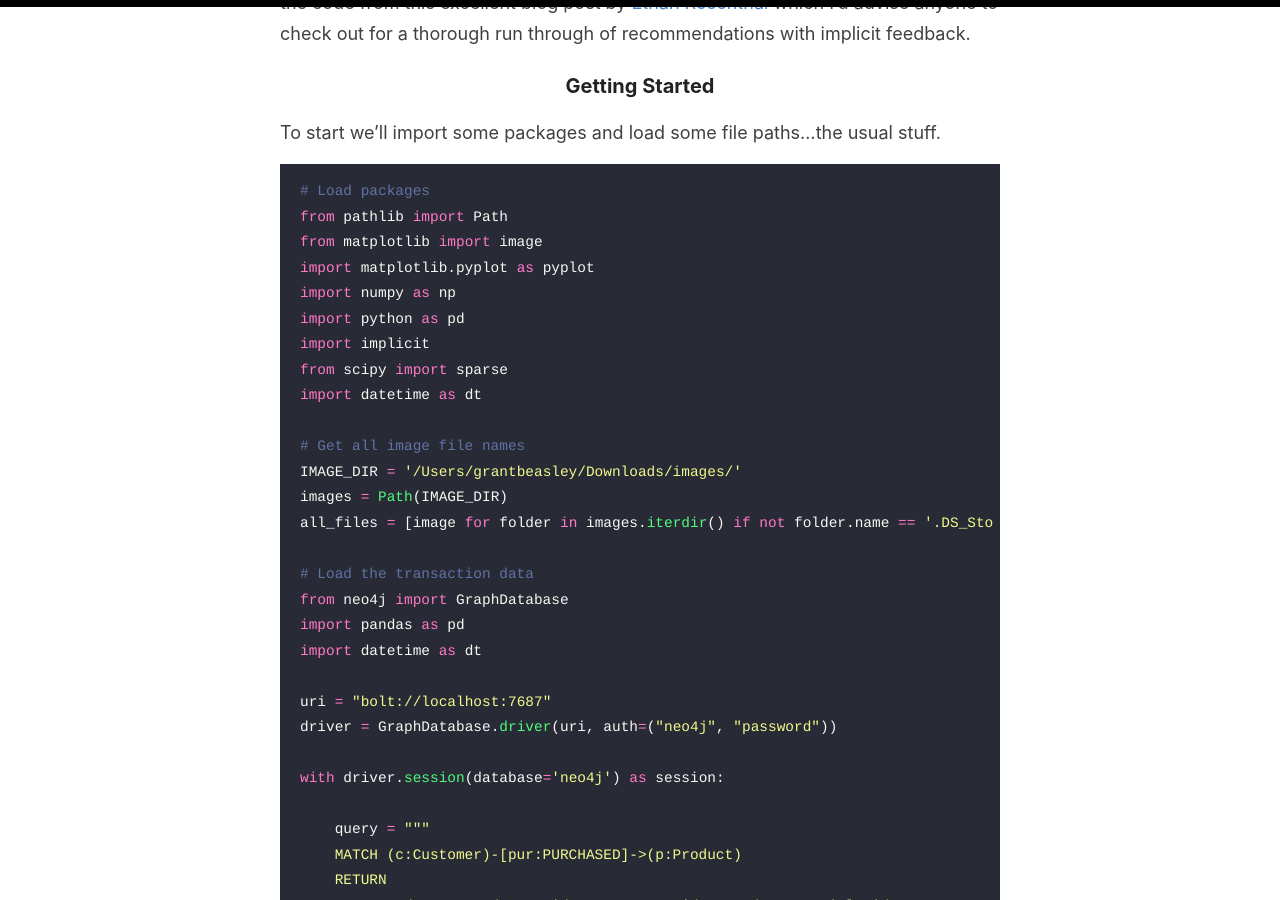
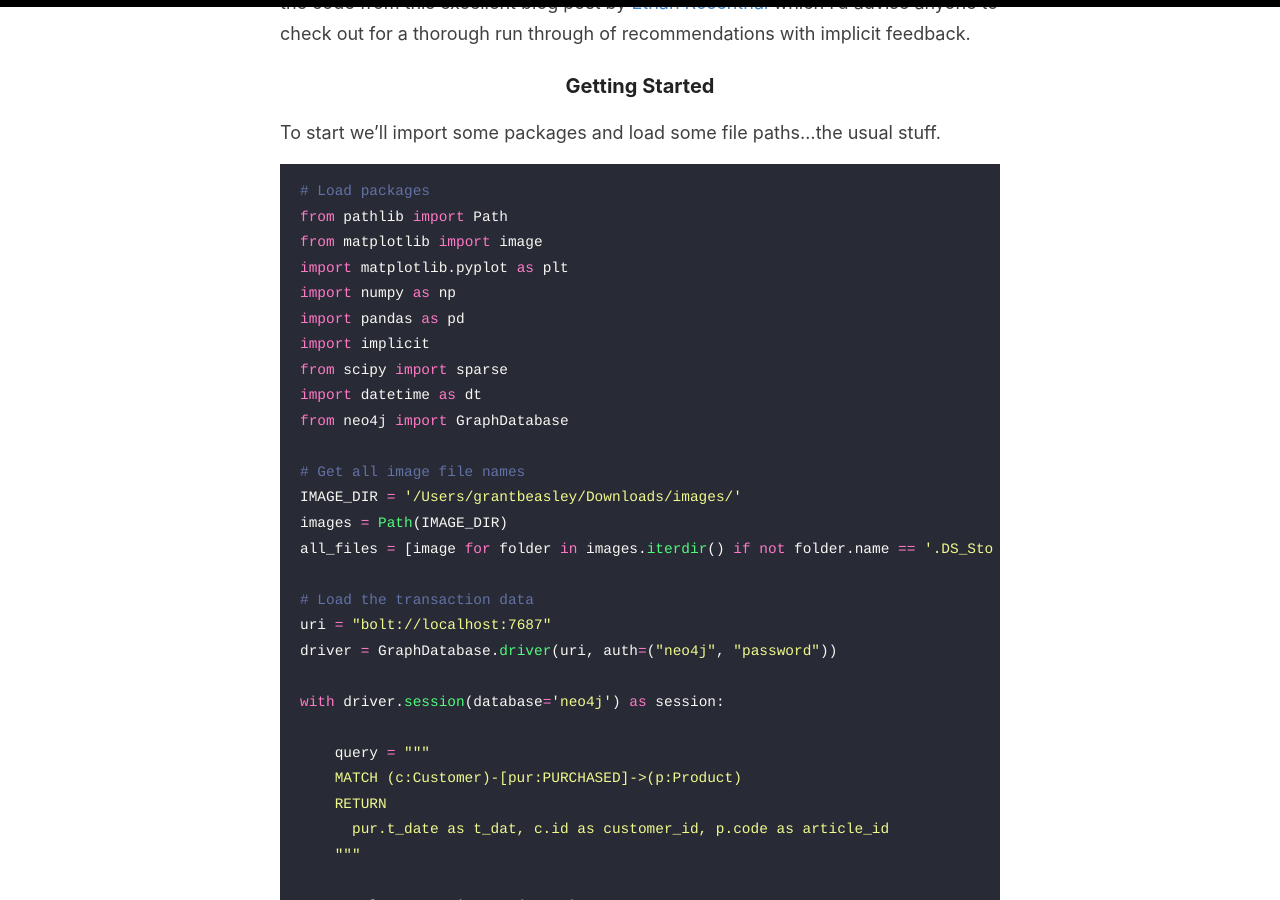
Before and after one commit to Grant592/grant592.github.io, a Jekyll site: the page built from _posts/2022-03-05-h-m-recs-part-3.md, in a window 1280 px wide and 900 px high, scrolled down 1204 px. Built offline with Jekyll 4.4.1, drawn with Linux system fonts in a browser that asks for light colours; comment, search, counter and statistics services are not loaded.

Commit message:
updated H&M part 3 ii

```diff
--- a/_posts/2022-03-05-h-m-recs-part-3.md
+++ b/_posts/2022-03-05-h-m-recs-part-3.md
@@ -29,12 +29,13 @@
 # Load packages
 from pathlib import Path
 from matplotlib import image
-import matplotlib.pyplot as pyplot
+import matplotlib.pyplot as plt
 import numpy as np
-import python as pd
+import pandas as pd
 import implicit
 from scipy import sparse
 import datetime as dt
+from neo4j import GraphDatabase
 
 # Get all image file names
 IMAGE_DIR = '/Users/grantbeasley/Downloads/images/'
@@ -42,10 +43,6 @@
 all_files = [image for folder in images.iterdir() if not folder.name == '.DS_Store' for image in folder.iterdir() if image.suffix == '.jpg']
 
 # Load the transaction data
-from neo4j import GraphDatabase
-import pandas as pd
-import datetime as dt
-
 uri = "bolt://localhost:7687"
 driver = GraphDatabase.driver(uri, auth=("neo4j", "password"))
 
```
